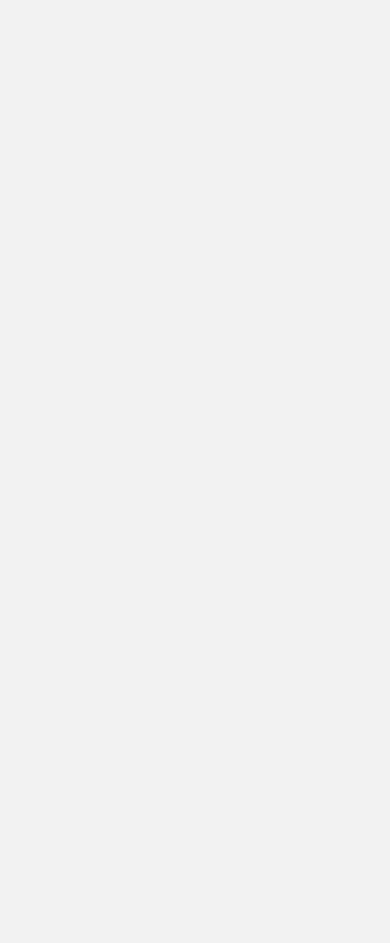
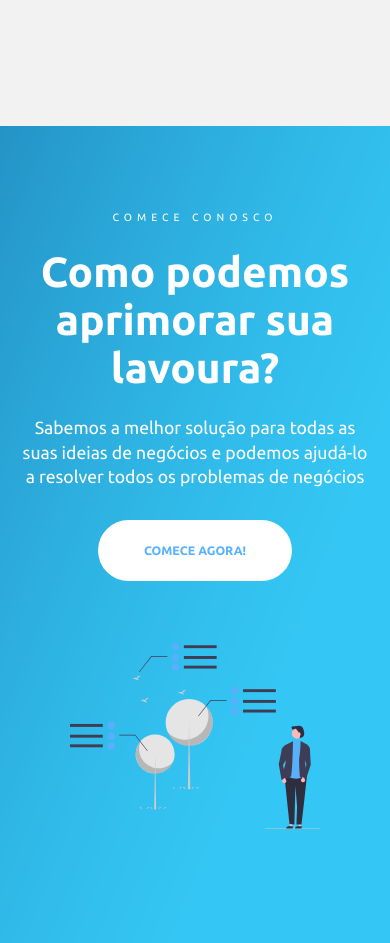
Before and after one commit to eeaeea/ruh-water, a Next.js app: page / in a window 390 px wide. Shown: the part 6280-7223 px from the top of the page. Before the commit the page ends 6406 px from the top, so only its background shows below. Built offline with nearby package versions, Linux system fonts and the light colour scheme.

Commit message:
Ajustes Responsivos

```diff
--- a/src/components/Section3/index.tsx
+++ b/src/components/Section3/index.tsx
@@ -1,4 +1,3 @@
-import Image from "next/image";
 import styles from "./styles.module.scss";
 
 export default function Section3() {
--- a/src/components/Section5/index.tsx
+++ b/src/components/Section5/index.tsx
@@ -1,4 +1,3 @@
-import Image from "next/image";
 import styles from "./styles.module.scss";
 
 export default function Section5() {
@@ -15,12 +14,8 @@ export default function Section5() {
             </p>
             <button>COMECE AGORA!</button>
           </div>
-          <Image
-            src="/images/environmental_study.svg"
-            alt=""
-            height={523}
-            width={624}
-          />
+
+          <img src="/images/environmental_study.svg" alt="" />
         </div>
       </div>
     </>
--- a/src/components/Section5/styles.module.scss
+++ b/src/components/Section5/styles.module.scss
@@ -3,7 +3,7 @@
   height: 817px;
   justify-content: center;
   align-items: center;
-  background: #f2f2f2 url("../../../public/images/bg-section-five.png");
+  background: #f2f2f2 url("../../../public/images/bg-8.png");
   background-position: top;
   background-repeat: no-repeat;
 }
@@ -15,10 +15,8 @@
   width: 100%;
 
   div {
-    max-height: 374px;
-    height: 100%;
-    max-width: 417px;
-    width: 100%;
+    height: 374px;
+    width: 417px;
 
     span {
       font-size: 1.2rem;
@@ -52,8 +50,8 @@
   }
 
   img {
-    width: 624px;
-    height: 523px;
+    width: 500px;
+    height: 500px;
   }
 }
 
@@ -69,9 +67,35 @@
     align-items: center;
     justify-content: center;
     text-align: center;
+    padding: 0 20px;
 
-    button {
-      margin-bottom: 30px;
+    div {
+      width: 100%;
+      height: 100%;
+    }
+
+    img {
+      margin-top: 30px;
+      width: 400px;
+      height: 400px;
     }
   }
 }
+
+.containerContent {
+  @media screen and (max-width: 950px) {
+    img {
+      width: 300px;
+      height: 300px;
+    }
+  }
+}
+
+.containerContent {
+  @media screen and (max-width: 555px) {
+    img {
+      width: 250px;
+      height: 250px;
+    }
+  }
+}
--- a/src/pages/index.tsx
+++ b/src/pages/index.tsx
@@ -12,8 +12,8 @@ export default function App() {
       <Section2 />
       <Section3 />
       <Section4 />
-      {/* <Section5 />
-      <Footer /> */}
+      <Section5 />
+      {/* <Footer /> */}
     </>
   );
 }
```
